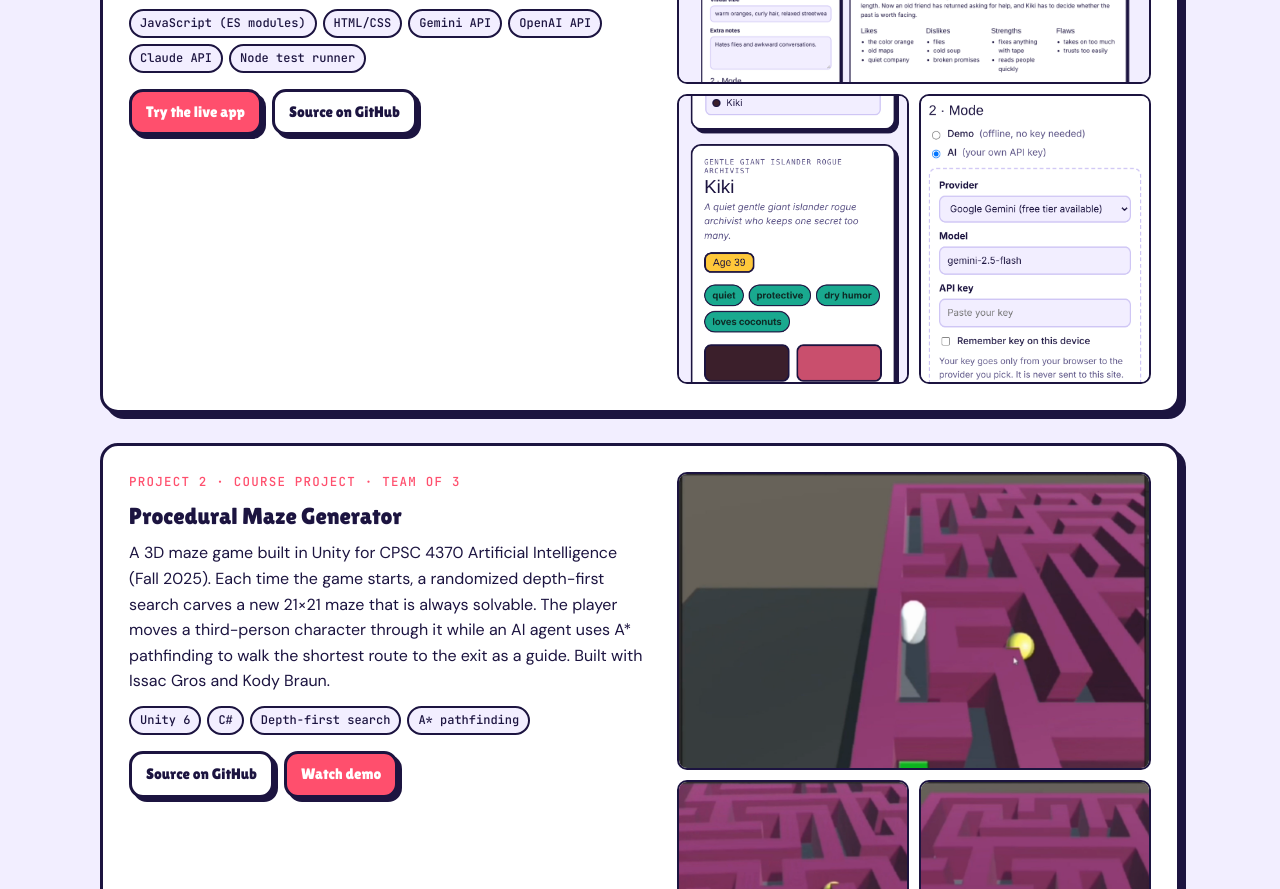
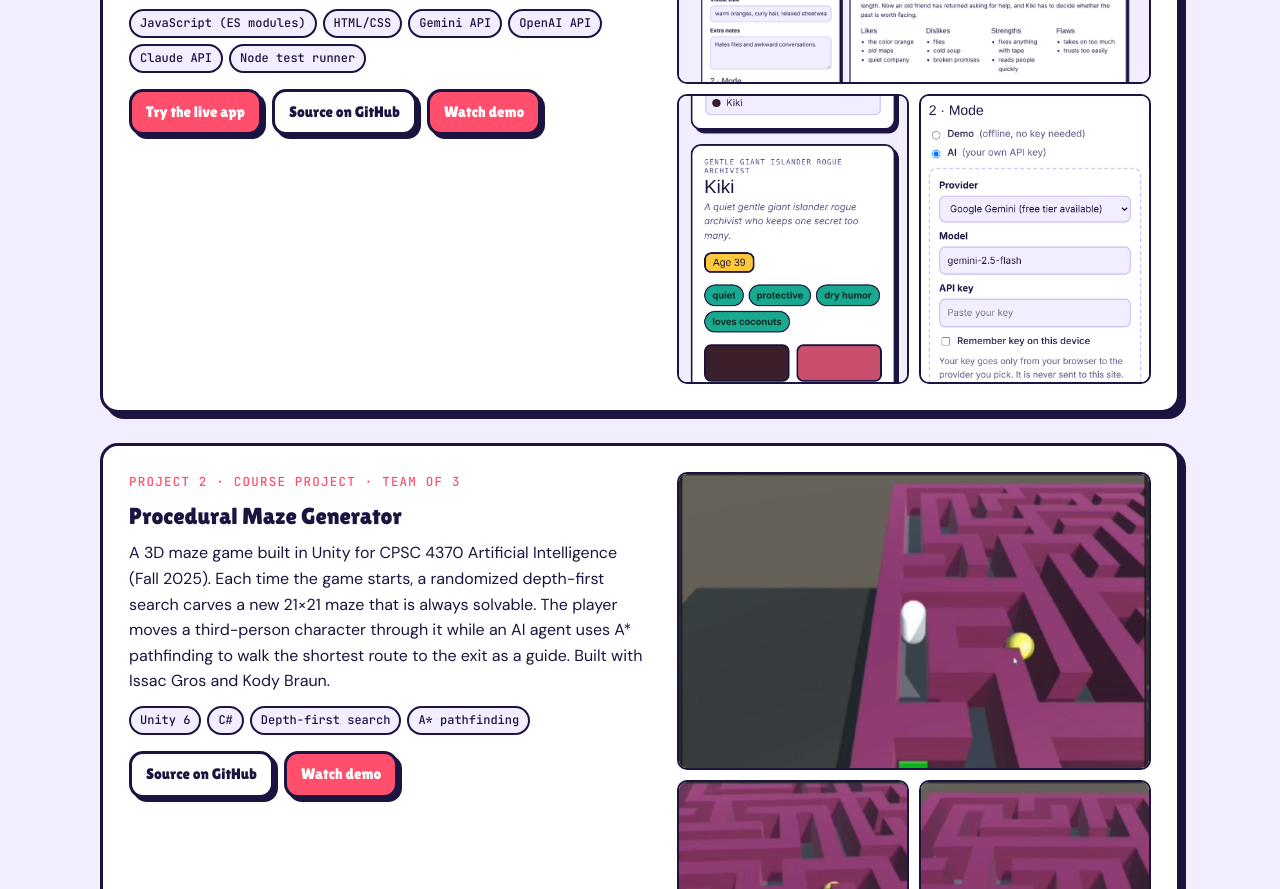
Before and after one commit to vampirefanged/github-portfolio, a plain HTML site: page index.html in a window 1280 px wide. Shown: the part 3965-4854 px from the top of the page. Drawn offline with Linux system fonts and the light colour scheme.

Commit message:
Add OC Forge demo video button to portfolio

```diff
--- a/index.html
+++ b/index.html
@@ -161,6 +161,7 @@
           <div class="links">
             <a class="btn small" href="oc-builder/">Try the live app</a>
             <a class="btn small alt" href="https://github.com/vampirefanged/github-portfolio/tree/main/oc-builder" target="_blank" rel="noopener">Source on GitHub</a>
+            <a class="btn small" href="oc-builder/oc-forge-demo.mp4" target="_blank" rel="noopener">Watch demo</a>
           </div>
         </div>
         <div class="shots">
```
